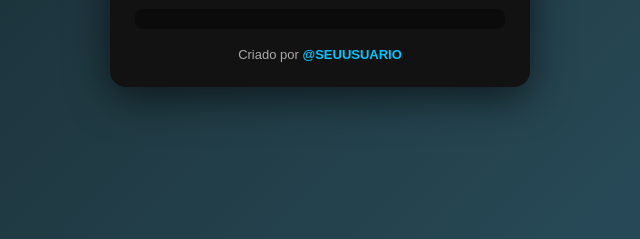
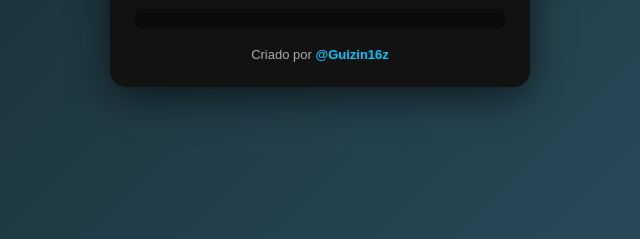
Before and after one commit to guizinz16z/privinote, a plain HTML site: page index.html in a window 1280 px wide. Shown: the part 494-733 px from the top of the page, 320-960 px from the left. Drawn offline with Linux system fonts and the light colour scheme.

Commit message:
Update creator link to @Guizin16z

```diff
--- a/index.html
+++ b/index.html
@@ -128,7 +128,7 @@
   <div class="link" id="result"></div>
 
   <div class="creator">
-    Criado por <a href="t.me/Guizin16z" target="_blank">@SEUUSUARIO</a>
+    Criado por <a href="t.me/Guizin16z" target="_blank">@Guizin16z</a>
   </div>
 </div>
 
```
